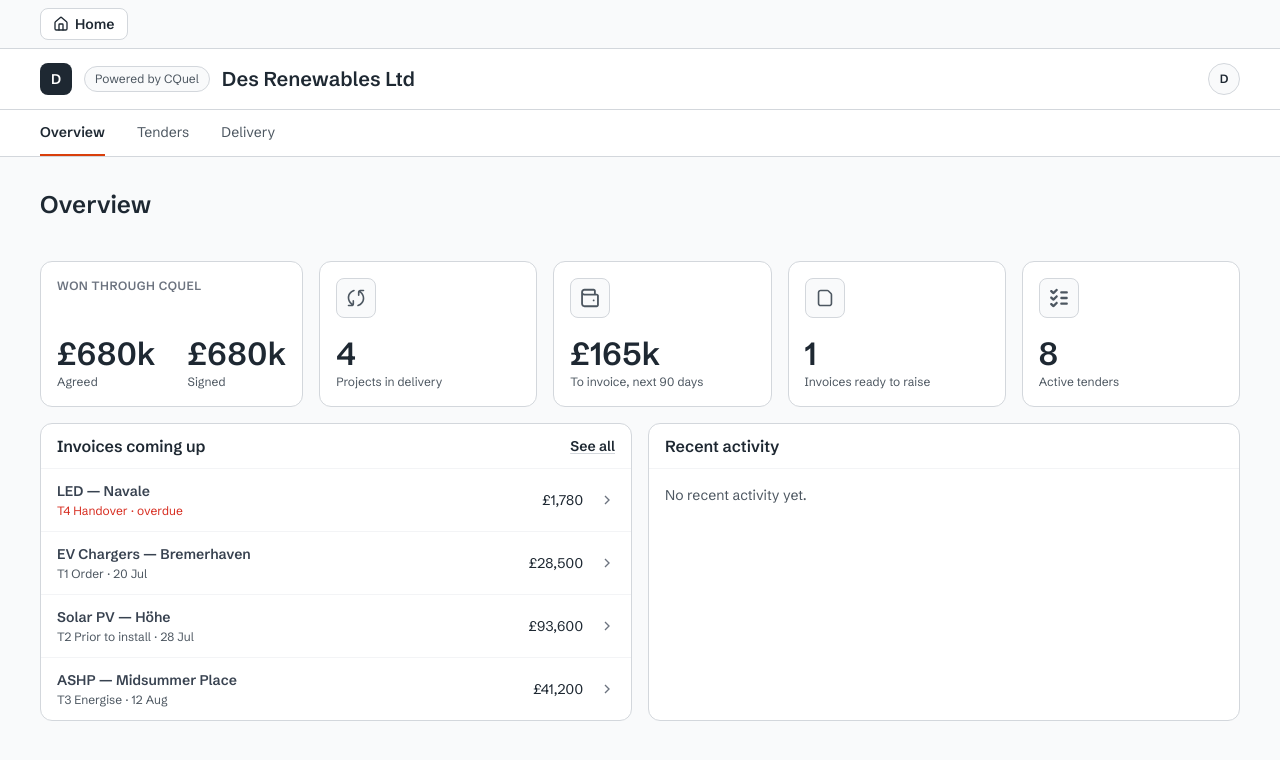
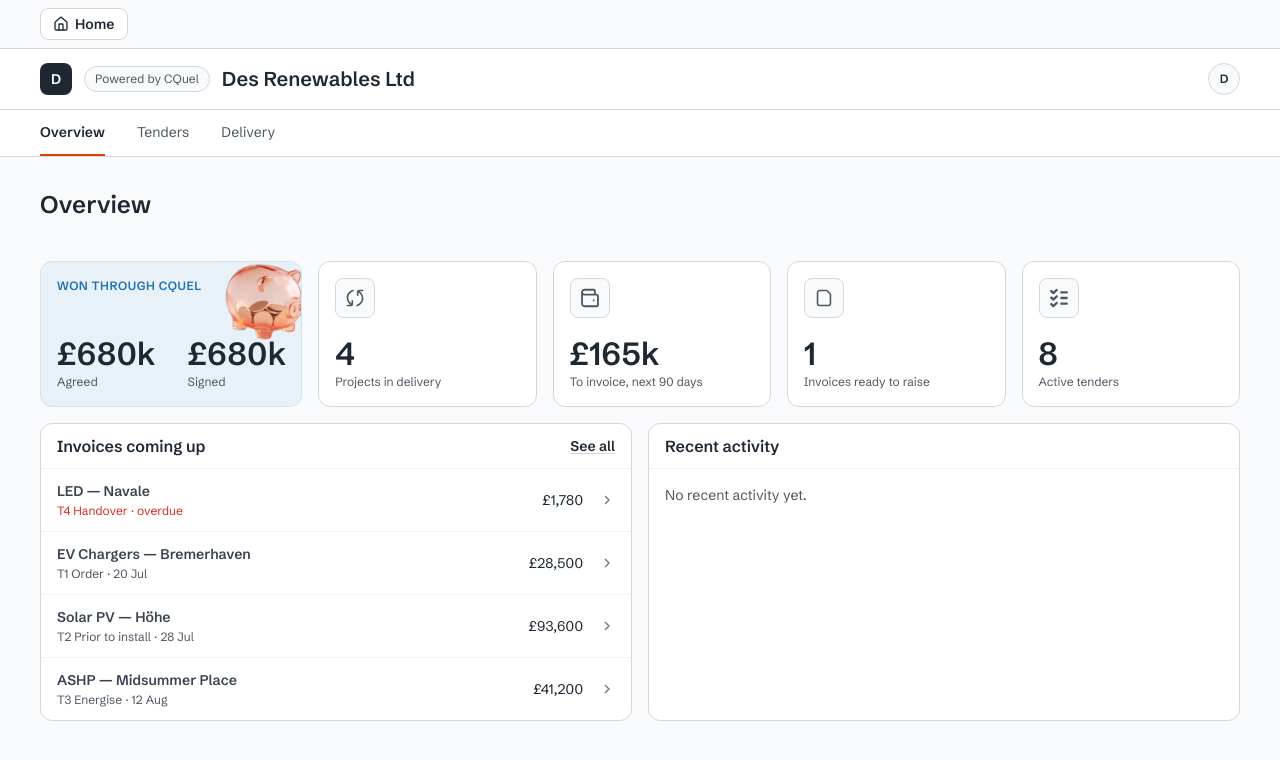
Before and after one commit to olena-mostepan/new_concept, a Next.js app: page /concept/supplier in a window 1280 px wide. Shown: the top 760 px of the page. Built offline with nearby package versions, Linux system fonts and the light colour scheme.

Commit message:
Supplier Overview: Won through CQuel stands out (info ground, cash icon)
Co-Authored-By: Claude Opus 5.5 <noreply@anthropic.com>
Claude-Session: https://claude.ai/code/session_01U3bWSz2gzQesuQg8dboHXh

```diff
--- a/components/concept/SupplierOverview.tsx
+++ b/components/concept/SupplierOverview.tsx
@@ -36,12 +36,14 @@ export function SupplierOverview() {
       <main className="mx-auto flex w-full max-w-screen-2xl flex-col gap-4 px-6 pb-28 pt-8 sm:px-8 lg:px-10">
         <PageHeader title="Overview" />
         <div className="grid gap-4 sm:grid-cols-2 lg:grid-cols-[1.2fr_repeat(4,minmax(0,1fr))]">
-          <section className="flex flex-col justify-between gap-4 rounded-lg border border-border-dark bg-bg-container p-4">
-            <p className="s3 text-text-tertiary">Won through CQuel</p>
+          <section className="relative flex flex-col justify-between gap-4 overflow-hidden rounded-lg border border-status-info-border bg-status-info-bg p-4">
+            <p className="s3 text-status-info-text">Won through CQuel</p>
             <div className="flex gap-8">
               <Figure value={short(won)} label="Agreed" />
               <Figure value={short(won)} label="Signed" />
             </div>
+            {/* eslint-disable-next-line @next/next/no-img-element */}
+            <img src="/icons/services/cash.png" alt="" className="absolute -right-3 -top-2 size-[96px] object-contain" />
           </section>
           {[
             { icon: "progress", value: String(live.length), label: "Projects in delivery", href: "/concept/supplier/delivery" },
```
